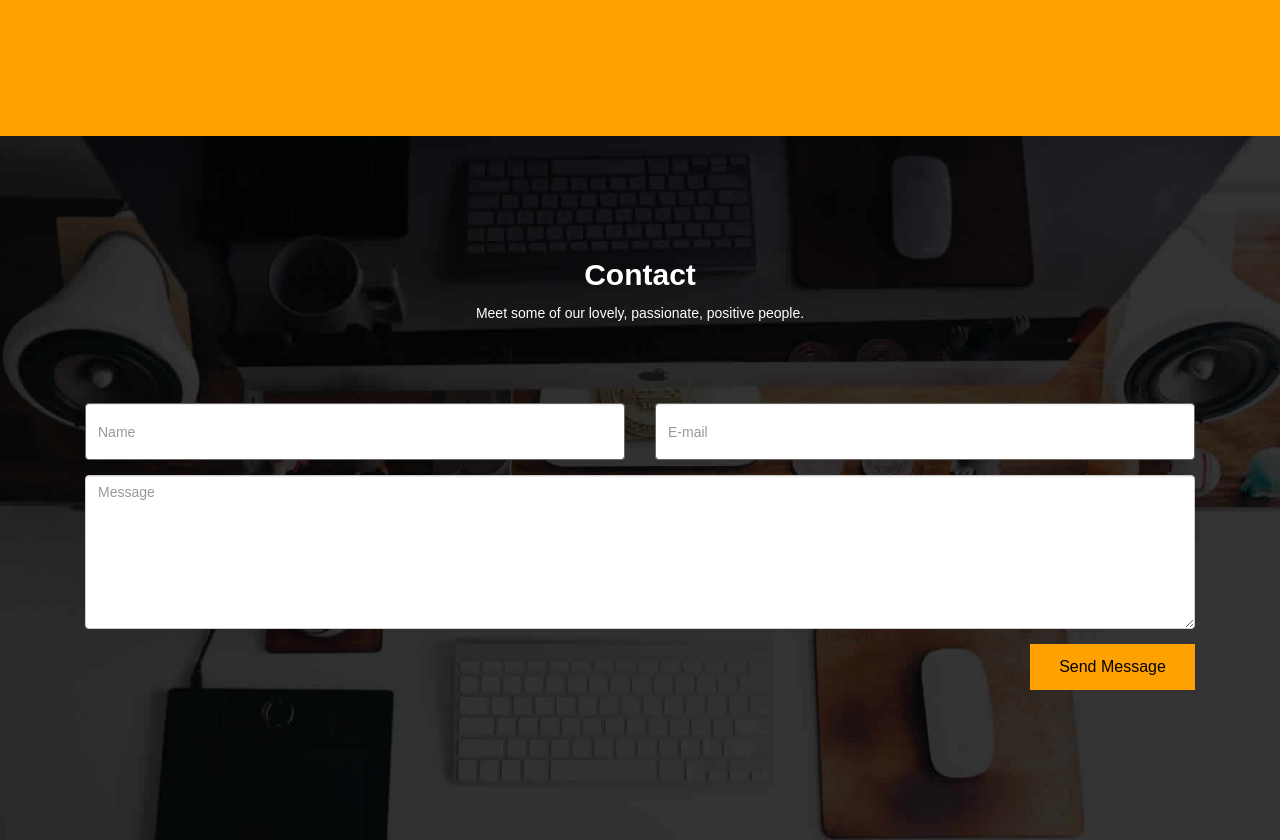
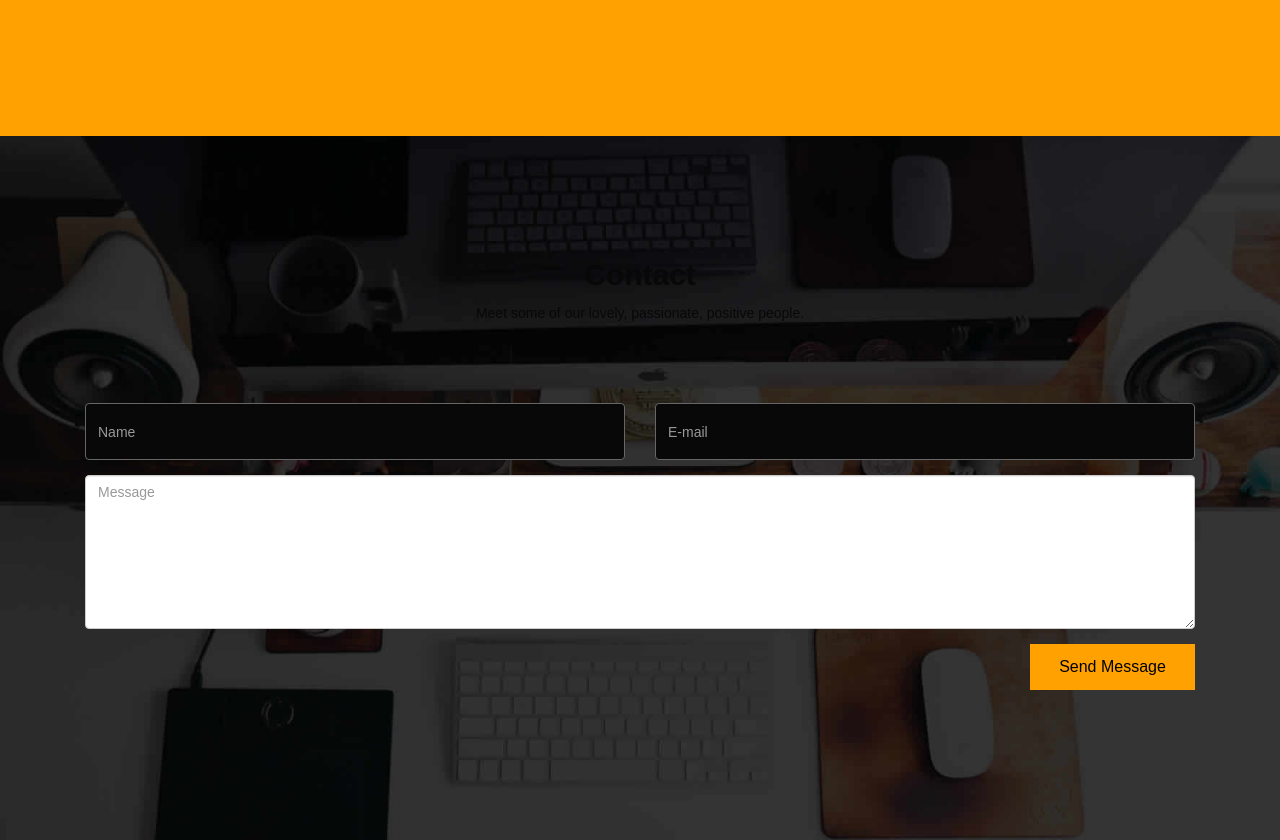
Before and after one commit to Pradyum55/okay, a plain HTML site: page index.html in a window 1280 px wide. Shown: the part 2980-3820 px from the top of the page. Drawn offline with Linux system fonts and the light colour scheme.

Commit message:
Update style.css

```diff
--- a/assets/css/style.css
+++ b/assets/css/style.css
@@ -901,13 +901,13 @@ blockquote {
 #contact
 {
  background: url("../img/contact-bg.JPG") no-repeat scroll center center / cover  ;
-    color: #fff;
+    color: #080808;
     overflow: hidden;
 	padding:100px 0;
     transition: all 0.35s ease 0s;
 }
 #contact input[type="text"]{
-    background-color: #fff;
+    background-color: #080808;
     background-image: none;
     border: 1px solid #666;
     border-radius: 4px;
@@ -922,7 +922,7 @@ blockquote {
     width: 100%;
 }
 #contact input[type="email"]{
-    background-color: #fff;
+    background-color: #080808;
     background-image: none;
     border: 1px solid #666;
     border-radius: 4px;
```
